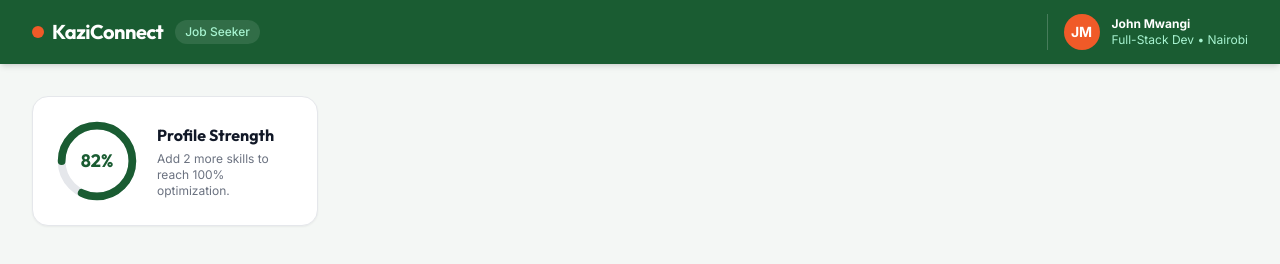
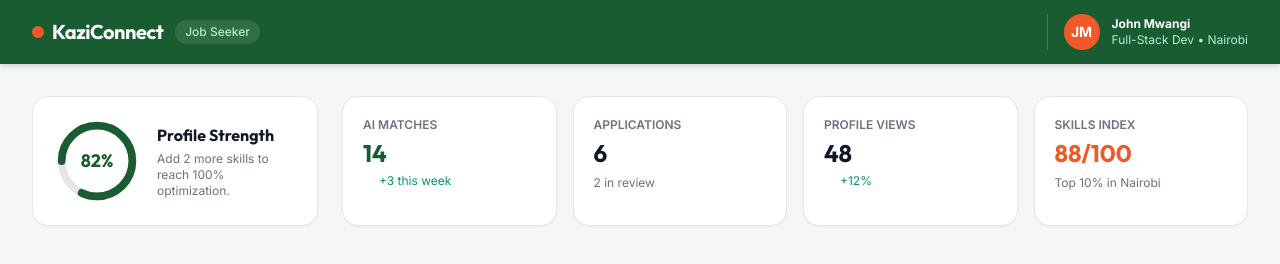
Before and after one commit to Barb-okere/Smart-AI-Employment-Matching-System, a plain HTML site: page jobseeker-dashboard.html in a window 1280 px wide. Drawn offline with nearby package versions, Linux system fonts and the light colour scheme.

Commit message:
Added a quick metrics grid of four compact metric cards that give the user an immediate snapshot of key performance indicators (KPIs) like matches, profile views, and applications.

```diff
--- a/jobseeker-dashboard.html
+++ b/jobseeker-dashboard.html
@@ -86,6 +86,31 @@
           <p class="text-xs text-gray-500 mt-1">Add 2 more skills to reach 100% optimization.</p>
         </div>
       </div>
+
+      <!-- Quick Metrics Cards -->
+      <div class="lg:col-span-3 grid grid-cols-2 sm:grid-cols-4 gap-4">
+        <div class="bg-white p-5 rounded-2xl border border-gray-200 shadow-sm">
+          <p class="text-xs text-gray-500 font-semibold uppercase">AI Matches</p>
+          <p class="font-display text-2xl font-bold text-brand-green mt-1">14</p>
+          <span class="text-xs text-emerald-600 flex items-center mt-1"><i data-lucide="trending-up" class="w-3 h-3 mr-1"></i>+3 this week</span>
+        </div>
+        <div class="bg-white p-5 rounded-2xl border border-gray-200 shadow-sm">
+          <p class="text-xs text-gray-500 font-semibold uppercase">Applications</p>
+          <p class="font-display text-2xl font-bold text-gray-900 mt-1">6</p>
+          <span class="text-xs text-gray-500 mt-1">2 in review</span>
+        </div>
+        <div class="bg-white p-5 rounded-2xl border border-gray-200 shadow-sm">
+          <p class="text-xs text-gray-500 font-semibold uppercase">Profile Views</p>
+          <p class="font-display text-2xl font-bold text-gray-900 mt-1">48</p>
+          <span class="text-xs text-emerald-600 flex items-center mt-1"><i data-lucide="trending-up" class="w-3 h-3 mr-1"></i>+12%</span>
+        </div>
+        <div class="bg-white p-5 rounded-2xl border border-gray-200 shadow-sm">
+          <p class="text-xs text-gray-500 font-semibold uppercase">Skills Index</p>
+          <p class="font-display text-2xl font-bold text-brand-amber mt-1">88/100</p>
+          <span class="text-xs text-gray-500 mt-1">Top 10% in Nairobi</span>
+        </div>
+      </div>
+    </div>
 </head>
 <body>
 
```
